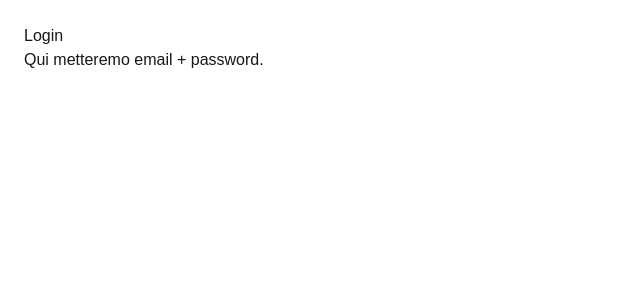
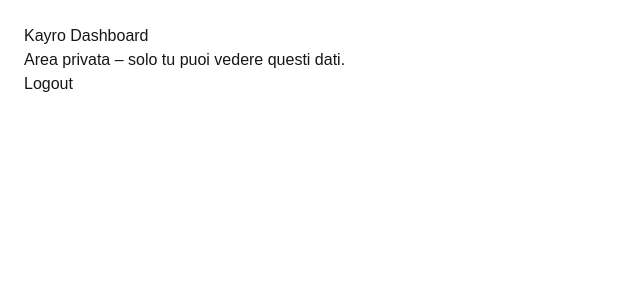
Before and after one commit to a78335323-hash/kayro-dashboard, a Next.js app: page / in a window 1280 px wide. Shown: the top 300 px of the page, without its empty margins (0-640 px from the left). Built offline with nearby package versions, Linux system fonts and the light colour scheme.

Commit message:
Update page.tsx

```diff
--- a/app/page.tsx
+++ b/app/page.tsx
@@ -1,8 +1,11 @@
-export default function LoginPage() {
+export default function Dashboard() {
   return (
     <main style={{ padding: 24 }}>
-      <h1>Login</h1>
-      <p>Qui metteremo email + password.</p>
+      <h1>Kayro Dashboard</h1>
+
+      <p>Area privata – solo tu puoi vedere questi dati.</p>
+
+      <a href="/api/logout">Logout</a>
     </main>
   );
 }
```
